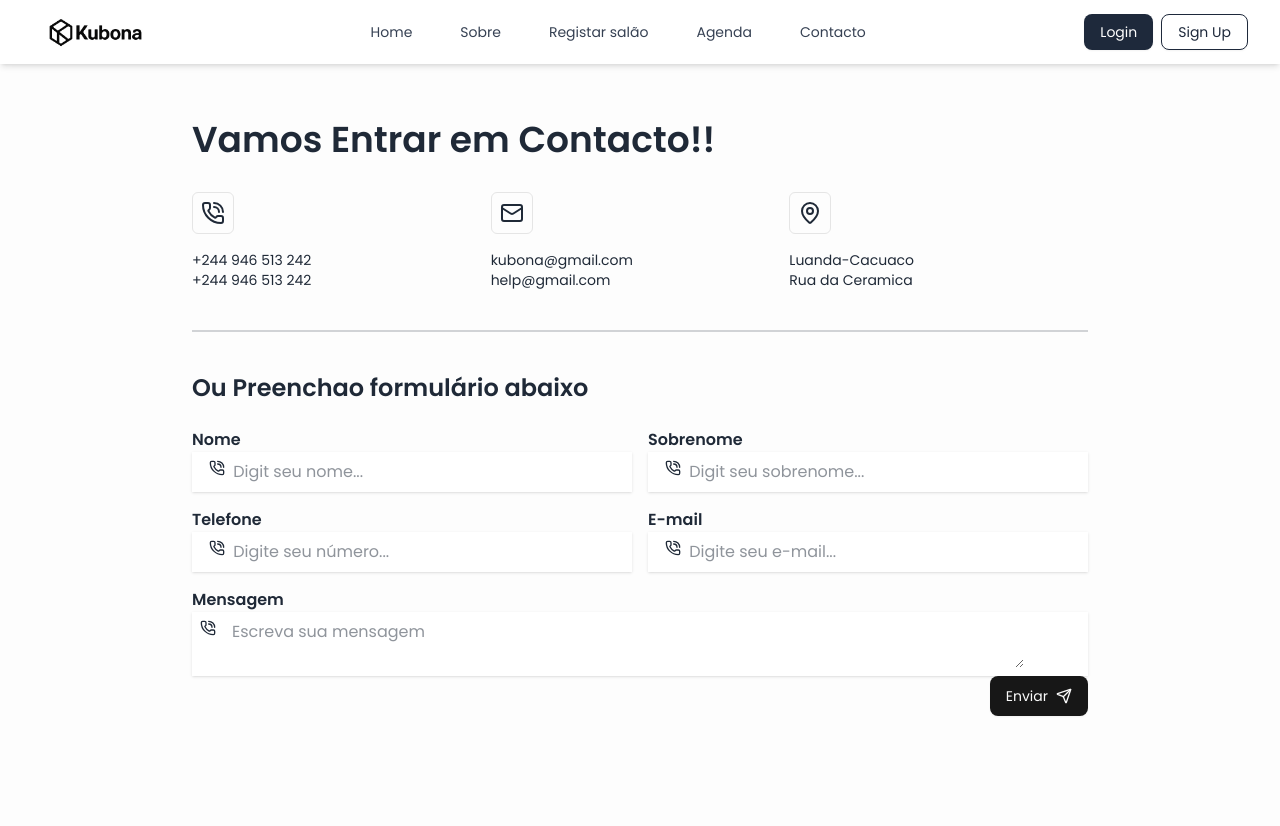
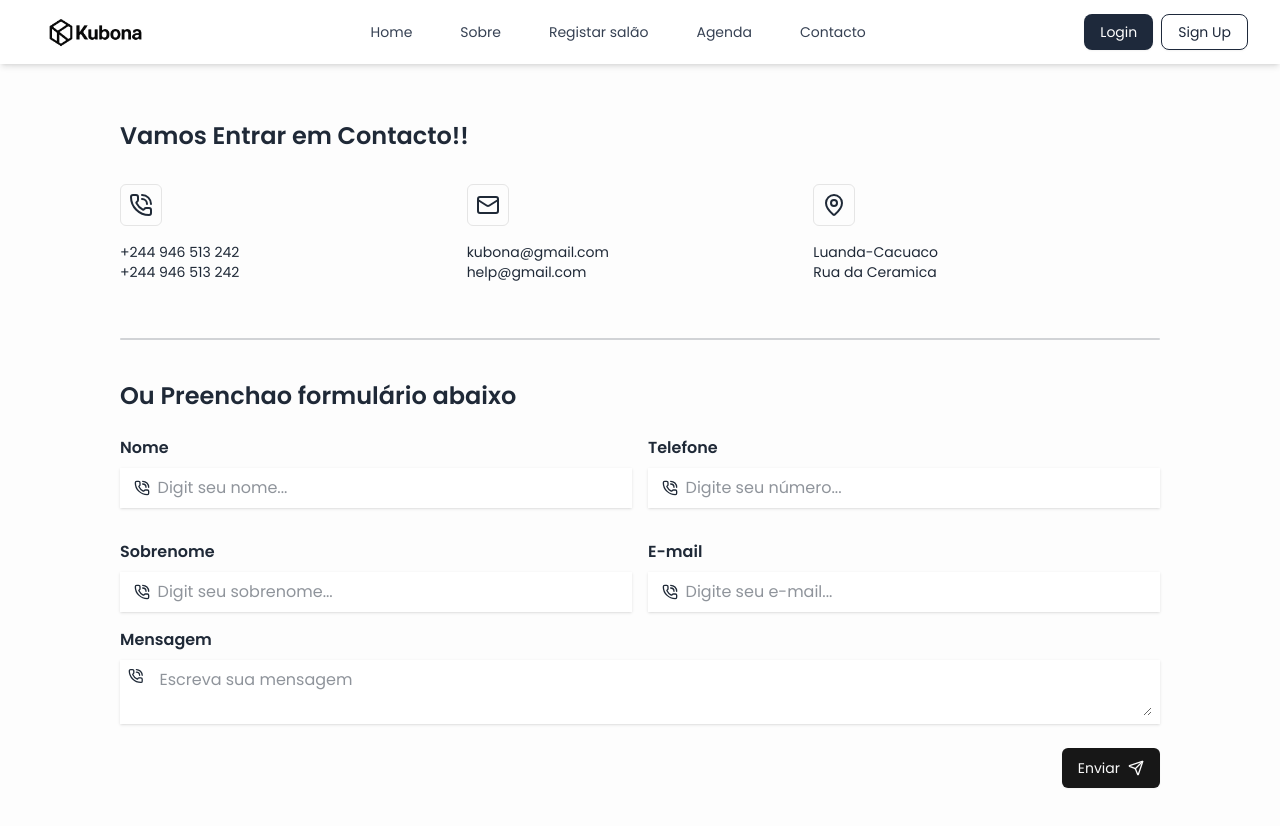
Before and after one commit to Mario2005-matias/Kubona, a Next.js app in the folder kubona/: page /contato in a window 1280 px wide. Shown: the top 826 px of the page. Before the commit the page ends 800 px from the top, so only its background shows below. Built offline with nearby package versions, Linux system fonts and the light colour scheme.

Commit message:
Terminei a page contacto

```diff
--- a/kubona/src/app/contato/page.tsx
+++ b/kubona/src/app/contato/page.tsx
@@ -1,31 +1,38 @@
-import Header from "@/components/Layout/Header"
-import { PhoneCall, MapPin, Mail, Send } from "lucide-react"
-import { Button } from "@/components/ui/button"
+import Header from "@/components/Layout/Header";
+import { PhoneCall, MapPin, Mail, Send } from "lucide-react";
+import { Button } from "@/components/ui/button";
 
-export default function Contato () {
-
+export default function Contato() {
   return (
     <div className="w-full flex flex-col items-center justify-center text-[#1F2937]">
-            <Header/>
-            <div className="w-4xl mb-15">
-                <h1 className="mt-30 text-4xl font-semibold text-[#1F2937]">Vamos Entrar em Contacto!!</h1>
-                <div className="grid grid-cols-1 md:grid-cols-3 mt-8 text-sm">
-                    <div className="flex flex-col items-start justify-center">
-                        <span className="p-2 border rounded-sm  mb-4"><PhoneCall /></span>
+      <Header />
+      <div className="container mb-15 md:px-30 px-4">
+        <h1 className="mt-30 text-4xl sm:text-2xl font-semibold text-[#1F2937]">
+          Vamos Entrar em Contacto!!
+        </h1>
+        <div className="grid grid-cols-2 sm:grid-cols-2 md:grid-cols-3 mt-8 text-sm">
+          <div className="flex flex-col items-start justify-center mb-4">
+            <span className="p-2 border rounded-sm  mb-4">
+              <PhoneCall />
+            </span>
             <ul>
               <li>+244 946 513 242</li>
               <li>+244 946 513 242</li>
             </ul>
           </div>
-                    <div className="flex flex-col items-start justify-center">
-                        <span className="p-2 border rounded-sm mb-4"><Mail /></span>
+          <div className="flex flex-col items-start justify-center mb-4">
+            <span className="p-2 border rounded-sm mb-4">
+              <Mail />
+            </span>
             <ul>
               <li>kubona@gmail.com</li>
               <li>help@gmail.com</li>
             </ul>
           </div>
-                    <div className="flex flex-col items-start justify-center">
-                        <span className="p-2 border rounded-sm mb-4"><MapPin /></span>
+          <div className="flex flex-col items-start justify-center mb-4">
+            <span className="p-2 border rounded-sm mb-4">
+              <MapPin />
+            </span>
             <ul>
               <li>Luanda-Cacuaco</li>
               <li>Rua da Ceramica</li>
@@ -33,62 +40,106 @@ export default function Contato () {
           </div>
         </div>
 
-                <div className="w-full h-0.5 bg-[#1F2937] my-10 opacity-20"></div>
+        <div className="w-full h-0.5 bg-[#1F2937] rounded-md my-10 opacity-20"></div>
 
         <div>
-                    <h2 className="text-2xl font-semibold">Ou Preenchao formulário abaixo</h2>
-                    <form className=" flex flex-col items-center justify-center my-6">
-                        <div className="w-full  flex fle-row gap-4 items-center justify-center">
-                            <div className=" w-1/2">
+          <h2 className="text-2xl font-semibold">
+            Ou Preenchao formulário abaixo
+          </h2>
+          <form className=" w-full flex flex-col items-center justify-center my-6">
+            <div className="w-full grid grid-cols-1 md:grid-cols-2   gap-4">
               <div className="flex flex-col items-start justify-center mb-4">
-                                    <label className="font-semibold" htmlFor="nome">Nome</label>
-                                    <div className="w-full flex flex-row items-start justify-center bg-white shadow py-2 px-2 gap-2">
-                                        <PhoneCall className="w-4 h-4"/>
-                                        <input className="w-[90%] outline-none"  name="nome" type="text" id="nome" placeholder="Digit seu nome..." />
+                <label className="font-semibold mb-2" htmlFor="nome">
+                  Nome
+                </label>
+                <div className="w-full flex flex-row items-center justify-center bg-white shadow py-2 gap-2">
+                  <PhoneCall className="w-4 h-4" />
+                  <input
+                  required
+                    className="w-[90%] outline-none"
+                    name="nome"
+                    type="text"
+                    id="nome"
+                    placeholder="Digit seu nome..."
+                  />
                 </div>
               </div>
               <div className="flex flex-col items-start justify-center mb-4">
-                                    <label className="font-semibold" htmlFor="telefone">Telefone</label>
-                                    <div className="w-full flex flex-row items-start justify-center bg-white shadow py-2 px-2 gap-2">
-                                        <PhoneCall className="w-4 h-4"/>
-                                        <input className="w-[90%] outline-none" name="telefone" type="tel" id="Telefone" placeholder="Digite seu número..." />
-                                    </div>
-                                </div>
-                            </div>
-                            <div className=" w-1/2">
-                                 <div className="flex flex-col items-start justify-center mb-4">
-                                    <label className="font-semibold" htmlFor="sobrenome">Sobrenome</label>
-                                    <div className="w-full flex flex-row items-start justify-center bg-white shadow py-2 px-2 gap-2">
-                                        <PhoneCall className="w-4 h-4"/>
-                                        <input className="w-[90%] outline-none" name="sobrenome" type="text" id="sobrenome" placeholder="Digit seu sobrenome..." />
+                <label className="font-semibold mb-2" htmlFor="telefone">
+                  Telefone
+                </label>
+                <div className="w-full flex flex-row items-center justify-center bg-white shadow py-2 gap-2">
+                  <PhoneCall className="w-4 h-4" />
+                  <input
+                  required
+                    className="w-[90%] outline-none"
+                    name="telefone"
+                    type="tel"
+                    id="Telefone"
+                    placeholder="Digite seu número..."
+                  />
                 </div>
               </div>
               <div className="flex flex-col items-start justify-center mb-4">
-                                    <label className="font-semibold" htmlFor="email">E-mail</label>
-                                    <div className="w-full flex flex-row items-start justify-center bg-white shadow py-2 px-2 gap-2">
-                                        <PhoneCall className="w-4 h-4"/>
-                                        <input className="w-[90%] outline-none" name="email"  type="email" id="email" placeholder="Digite seu e-mail..." />
+                <label className="font-semibold mb-2" htmlFor="sobrenome">
+                  Sobrenome
+                </label>
+                <div className="w-full flex flex-row items-center justify-center bg-white shadow py-2 gap-2">
+                  <PhoneCall className="w-4 h-4" />
+                  <input
+                  required
+                    className="w-[90%] outline-none"
+                    name="sobrenome"
+                    type="text"
+                    id="sobrenome"
+                    placeholder="Digit seu sobrenome..."
+                  />
                 </div>
+              </div>
+              <div className="flex flex-col items-start justify-center mb-4">
+                <label className="font-semibold mb-2" htmlFor="email">
+                  E-mail
+                </label>
+                <div className="w-full flex flex-row items-center justify-center bg-white shadow py-2 gap-2">
+                  <PhoneCall className="w-4 h-4" />
+                  <input
+                  required
+                    className="w-[90%] outline-none"
+                    name="email"
+                    type="email"
+                    id="email"
+                    placeholder="Digite seu e-mail..."
+                  />
                 </div>
               </div>
             </div>
             <div className=" w-full flex flex-col items-end justify-center">
               <div className=" w-full flex flex-col items-start justify-center">
-                                <label className="font-semibold" htmlFor="mensagem">Mensagem</label>
+                <label className="font-semibold mb-2" htmlFor="mensagem">
+                  Mensagem
+                </label>
                 <div className="w-full flex flex-row items-start bg-white shadow py-2 px-2 gap-4">
-                                    <PhoneCall className="w-4 h-4"/>
-                                    <textarea className="w-[90%] outline-none" name="" id="mensagem" placeholder="Escreva sua mensagem"  />
+                  <PhoneCall className="w-4 h-4" />
+                  <textarea
+                    className="w-full outline-none"
+                    name=""
+                    id="mensagem"
+                    placeholder="Escreva sua mensagem"
+                  />
                 </div>
               </div>
-                            <Button variant={"default"} size={"lg"} >
+              <Button
+                variant={"default"}
+                size={"lg"}
+                className="px-20 rounded-sm mt-6"
+              >
                 Enviar
-                                <Send/>
+                <Send />
               </Button>
             </div>
           </form>
         </div>
-
       </div>
     </div>
-    )
+  );
 }
--- /dev/null
+++ b/kubona/src/app/sobre/components/layout/Main.tsx
@@ -0,0 +1,31 @@
+import { PlusIcon, Compass } from "lucide-react";
+import { Button } from "@/components/ui/button";
+
+export default function Main() {
+  return (
+    <main className="bg-[url('/assets/Salao.jpg')] w-full min-h-screen bg-cover bg-center flex flex-col items-start justify-center text-white px-8 min-md:px-10">
+          <h1 className="text-4xl min-sm:text-5xl font-semibold max-w-2xl">
+            Sobre Nós
+          </h1>
+          <h2 className="max-w-3xl my-2">
+            Com a Kubona, você encontra o espaço ideal para seu evento em poucos
+            cliques — compare preços, veja fotos reais e confirme a reserva sem sair
+            de casa.
+          </h2>
+          {/*<div className="flex flex-row items-center gap-4 flex-wrap">
+            <Button className="bg-white text-black">
+              <span>
+                <Compass />
+              </span>
+              Explorar Salões
+            </Button>
+            <Button className="bg-white text-black">
+              <span>
+                <PlusIcon />
+              </span>
+              Registrar salão
+            </Button>
+          </div>*/}
+    </main>
+  );
+}
--- /dev/null
+++ b/kubona/src/app/sobre/components/layout/NossaHistoria.tsx
@@ -0,0 +1,44 @@
+export default function NossaHistoria() {
+  return (
+    <section className="w-full h-auto flex flex-col items-center justify-center mt-20 px-4 min-md:px-10">
+      <div className="container flex flex-col items-center justify-center">
+        <h2 className="text-3xl font-semibold">
+          Nossa História - <span className="text-[#DC2626]">KUBONA</span>
+        </h2>
+        <div className=" gap-4 grid grid-cols-1 min-[512px]:grid-cols-2 sm:grid-cols-5">
+          <div>
+            <h3>História da compainha</h3>
+            <p>
+              Com a Kubona, você encontra o espaço ideal para seu evento em
+              poucos cliques — compare preços, veja fotos reais e confirme a
+              reserva sem sairde casa.
+            </p>
+          </div>
+
+          <div className="h-full w-0.5 bg-black"></div>
+
+          <div>
+            <h3>História da compainha</h3>
+            <p>
+              Nossa missão consiste em facilitar a organização de eventos a
+              conectar organizadores com melhores espaços disponíveis,
+              promovendo eficiência e transparência no processo de reserva de
+              salões.
+            </p>
+          </div>
+
+          <div className="h-full w-0.5 bg-black"></div>
+
+          <div>
+            <h3>História da compainha</h3>
+            <p>
+              Temos como visão ser a principal plataforma digital de reservas de
+              salões de eventos em África,promovendo a digitalização e
+              crescimento dos negócios locais de eventos.
+            </p>
+          </div>
+        </div>
+      </div>
+    </section>
+  );
+}
--- a/kubona/src/app/sobre/page.tsx
+++ b/kubona/src/app/sobre/page.tsx
@@ -1,14 +1,13 @@
 import Header from "@/components/Layout/Header";
+import Main from './components/layout/Main'
+import NossaHistoria from "./components/layout/NossaHistoria";
 
 export default function Sobre() {
   return (
     <div>
       <Header />
-      <h1>
-        Lorem ipsum, dolor sit amet consectetur adipisicing elit. At maiores qui
-        repudiandae quibusdam! Ullam maiores sit rerum saepe dicta accusamus
-        similique quia maxime. A sapiente, molestiae aut aliquam ea soluta.
-      </h1>
+      <Main/>
+      <NossaHistoria/>
     </div>
   );
 }
```
Lines whose indentation alone changed are shown as unchanged.
